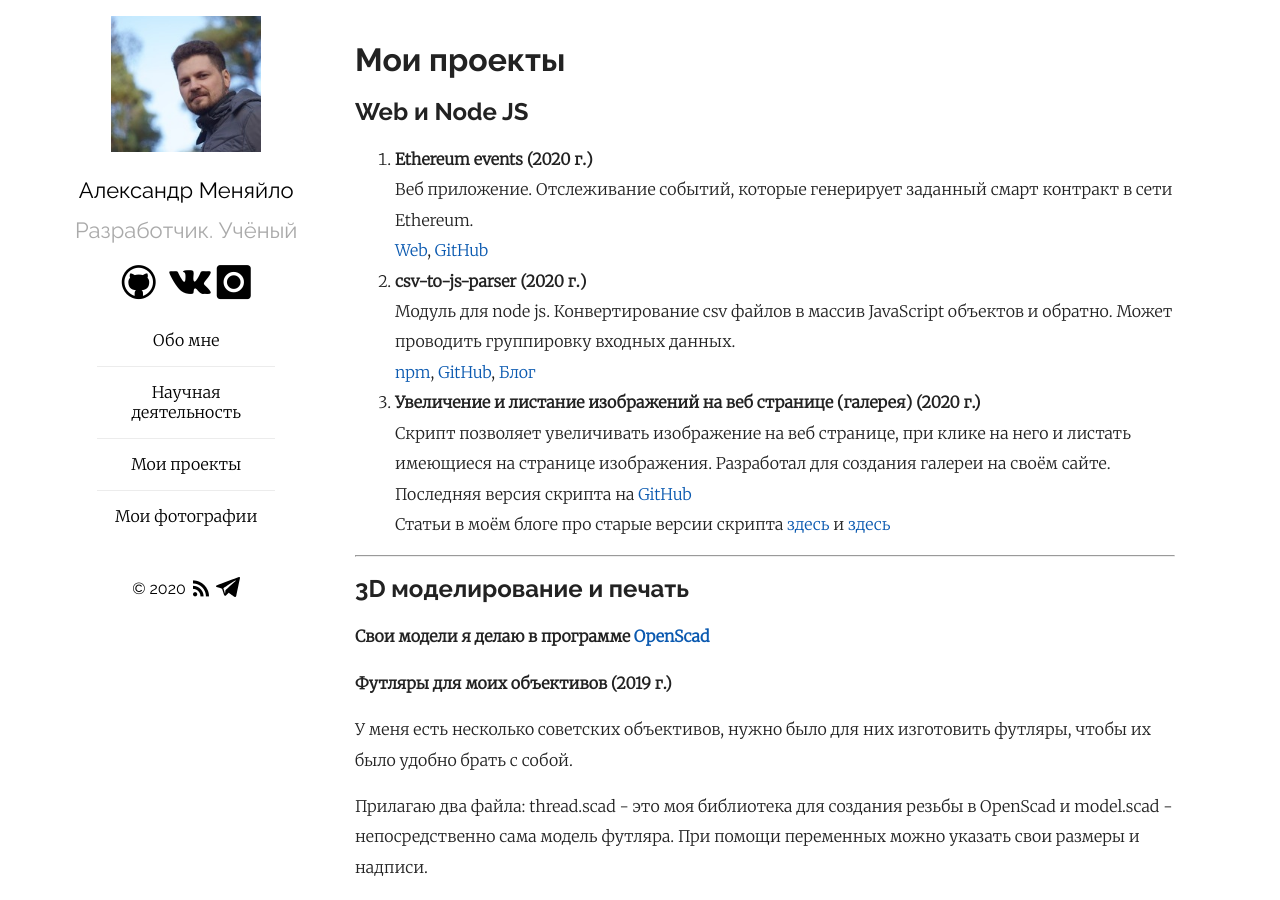
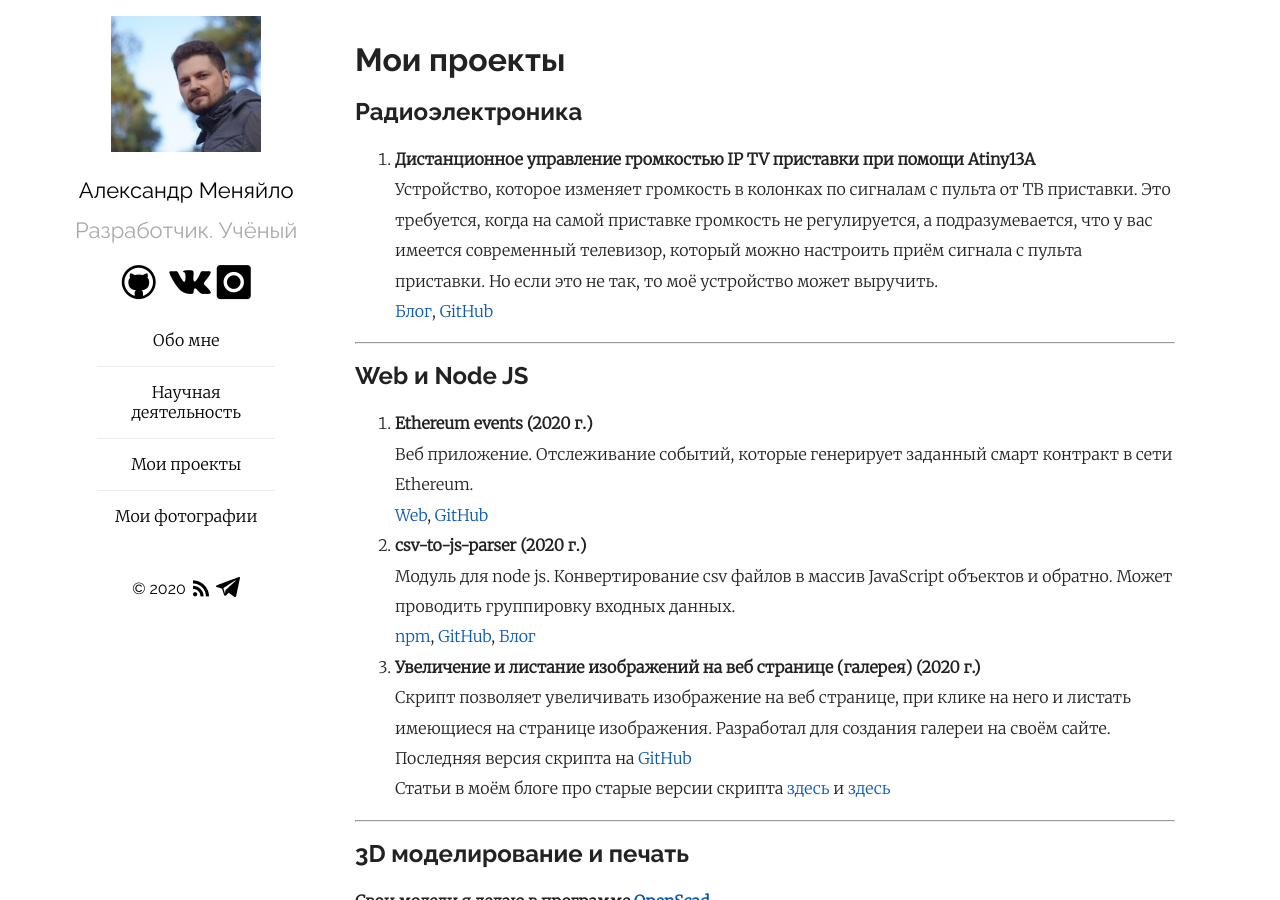
Before and after one commit to Mendeo/mendeo.github.io, a Jekyll site: the page built from projects.md, in a window 1280 px wide and 900 px high. Built offline with Jekyll 4.4.1, drawn with Linux system fonts in a browser that asks for light colours; our own code applies the rules of GitHub Pages for plain Markdown files.

Commit message:
Добавил новый проект про реглировку громкости. Исправил рпечатки в самой статье про это.

```diff
--- a/projects.md
+++ b/projects.md
@@ -4,7 +4,12 @@ links_in_new_tab: true
 has_scalable_images: true
 ---
 # Мои проекты
+## Радиоэлектроника
+1. **Дистанционное управление громкостью IP TV приставки при помощи Atiny13A**
+Устройство, которое изменяет громкость в колонках по сигналам с пульта от ТВ приставки. Это требуется, когда на самой приставке громкость не регулируется, а подразумевается, что у вас имеется современный телевизор, который можно настроить приём сигнала с пульта приставки. Но если это не так, то моё устройство может выручить.
+[Блог](%- post_url 2020-10-20-ip-tv-volume-control -%}), [GitHub](https://github.com/Mendeo/RostelekomSound)
 
+---
 ## Web и Node JS
 1. **Ethereum events (2020 г.)**
 Веб приложение. Отслеживание событий, которые генерирует заданный смарт контракт в сети Ethereum.
```
Also changed, not shown: _posts/2020-10-20-ip-tv-volume-control.md (+5 -5 lines).
